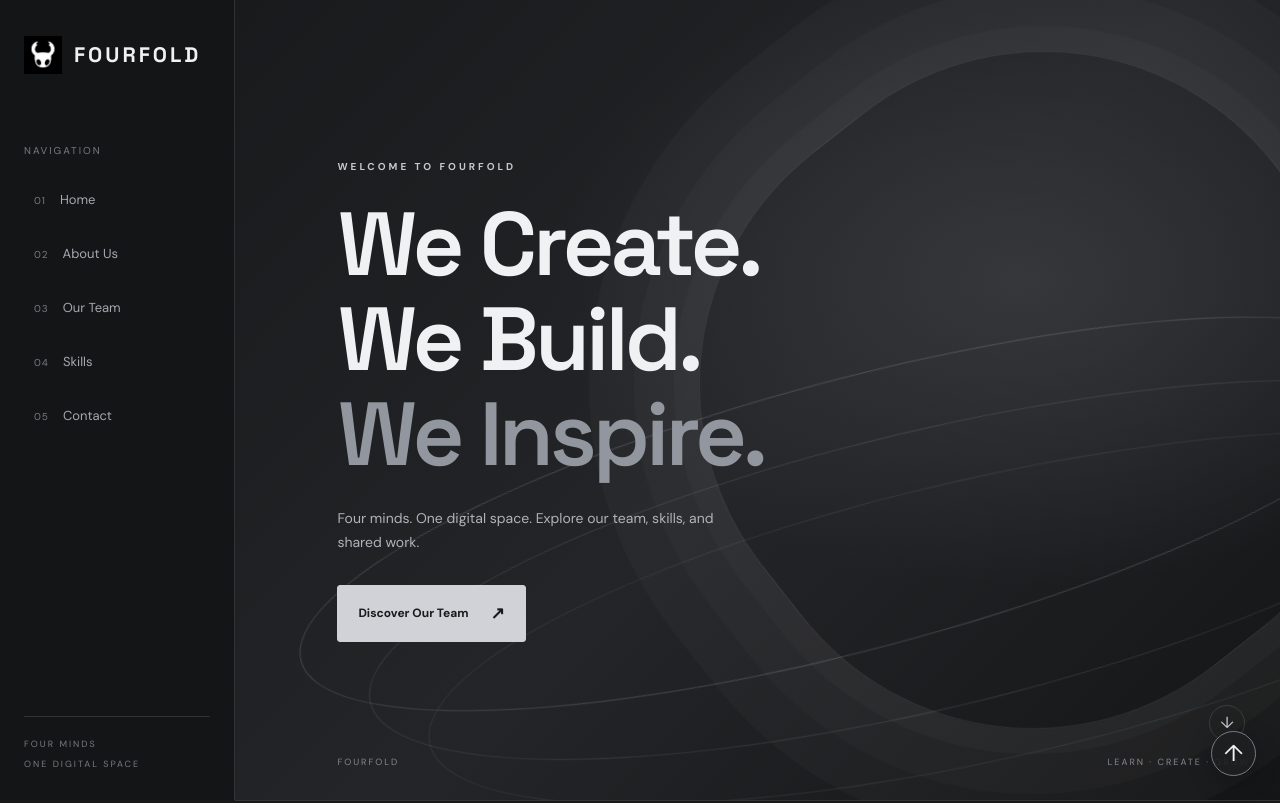
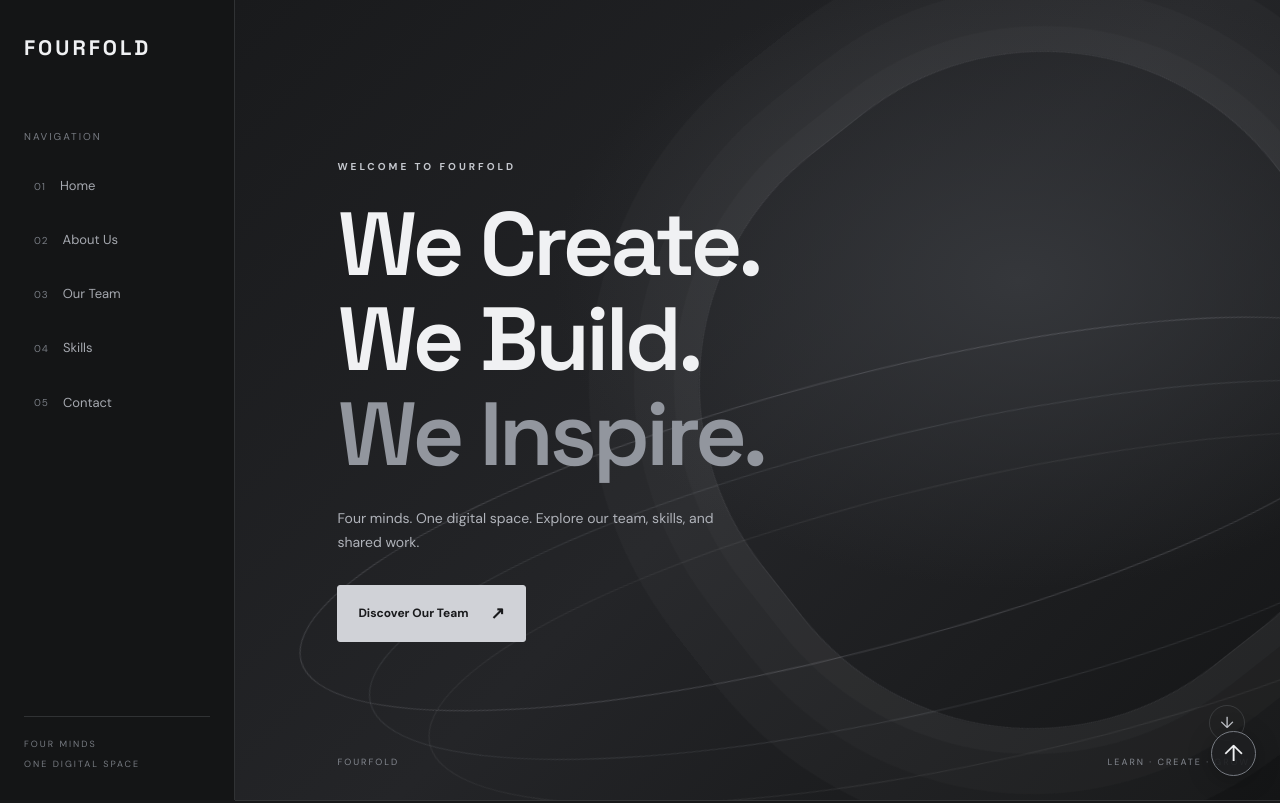
Before and after one commit to johnobando208-maker/FOURFOLD-Four-Minds.-One-Digital-Space., a plain HTML site: page index.html in a window 1280 px wide. Shown: the top 803 px of the page. Drawn offline with Linux system fonts and the light colour scheme.

Commit message:
Update index.html

```diff
--- a/index.html
+++ b/index.html
@@ -12,7 +12,6 @@
 
     <aside class="sidebar">
         <a href="#home" class="brand">
-            <img src="images/logo.png" alt="FOURFOLD logo">
             <span>FOURFOLD</span>
         </a>
 
```
